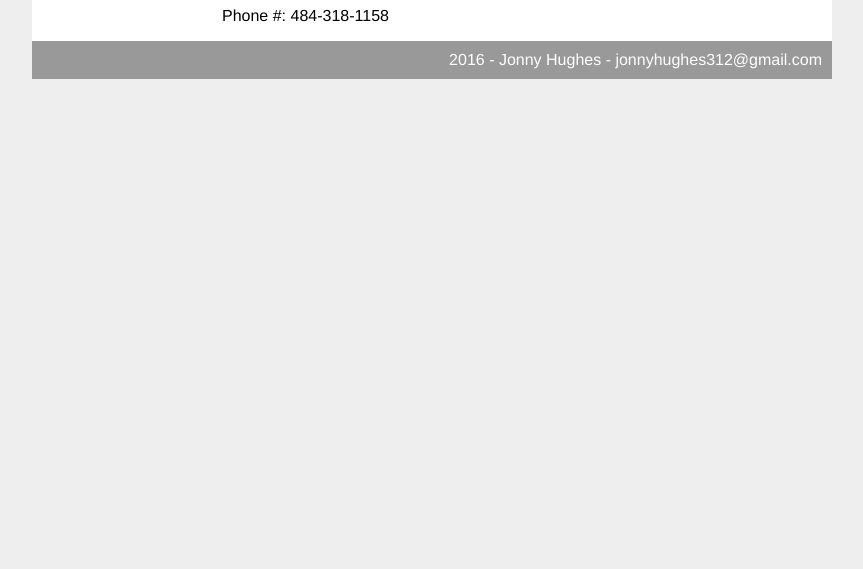
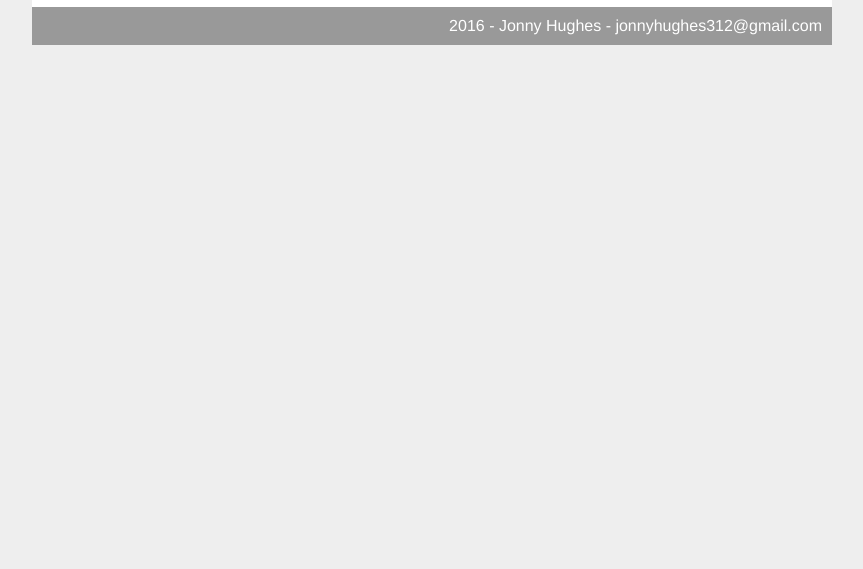
Before and after one commit to JohnH-312/JohnH-312.github.io, a plain HTML site: page Contact.html in a window 1280 px wide. Shown: the part 231-800 px from the top of the page, without its empty margins (208-1071 px from the left). Drawn offline with Linux system fonts and the light colour scheme.

Commit message:
Removed Phone #

```diff
--- a/Contact.html
+++ b/Contact.html
@@ -80,7 +80,6 @@
      <h1>Contact Info</h1>
      <p>Jonathan Andrew Hughes</p>
      <p>Email: jonnyhughes312@gmail.com.</p>
-     <p>Phone #: 484-318-1158</p>
     </div>
 
    </div>
```
